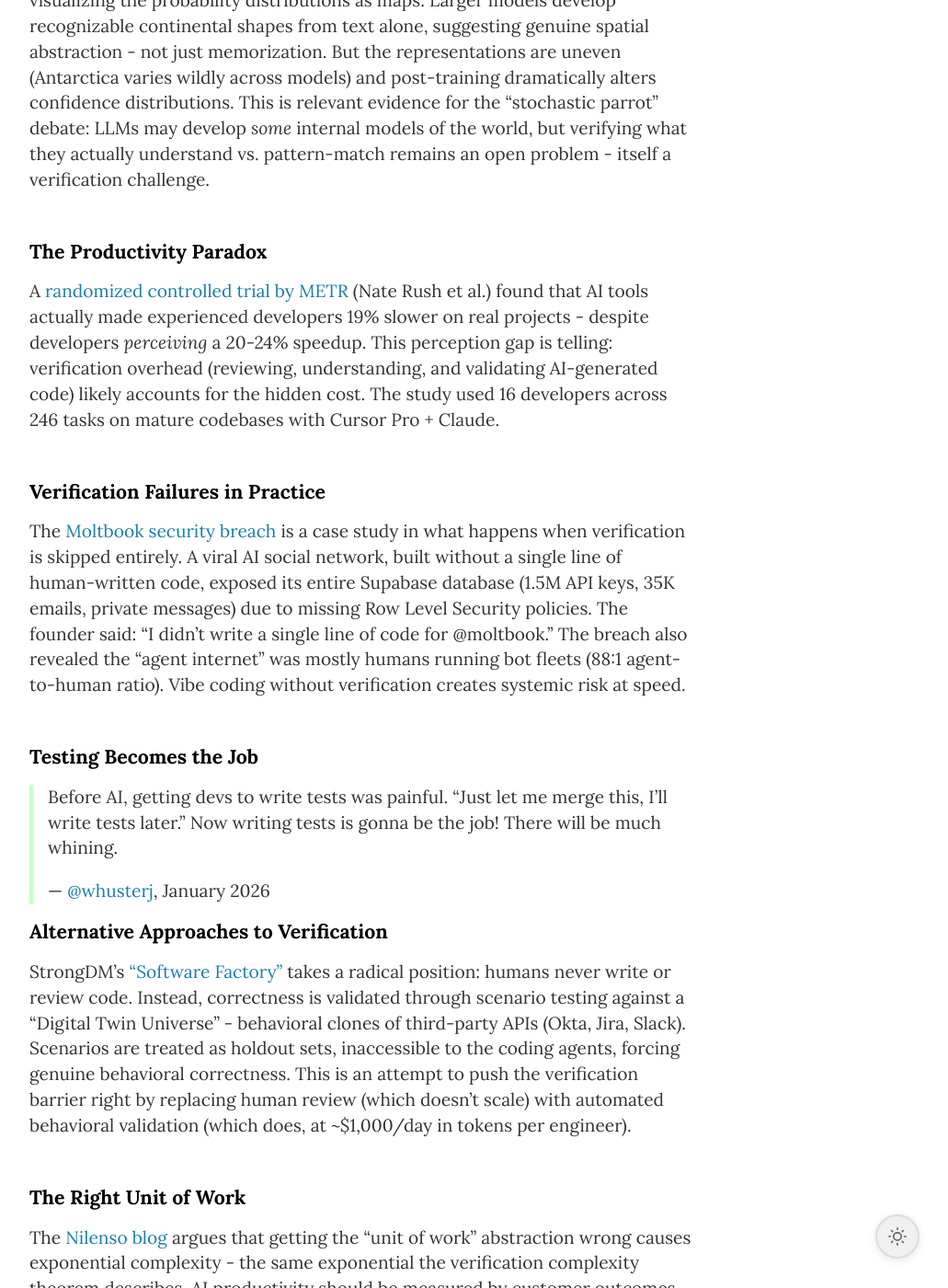
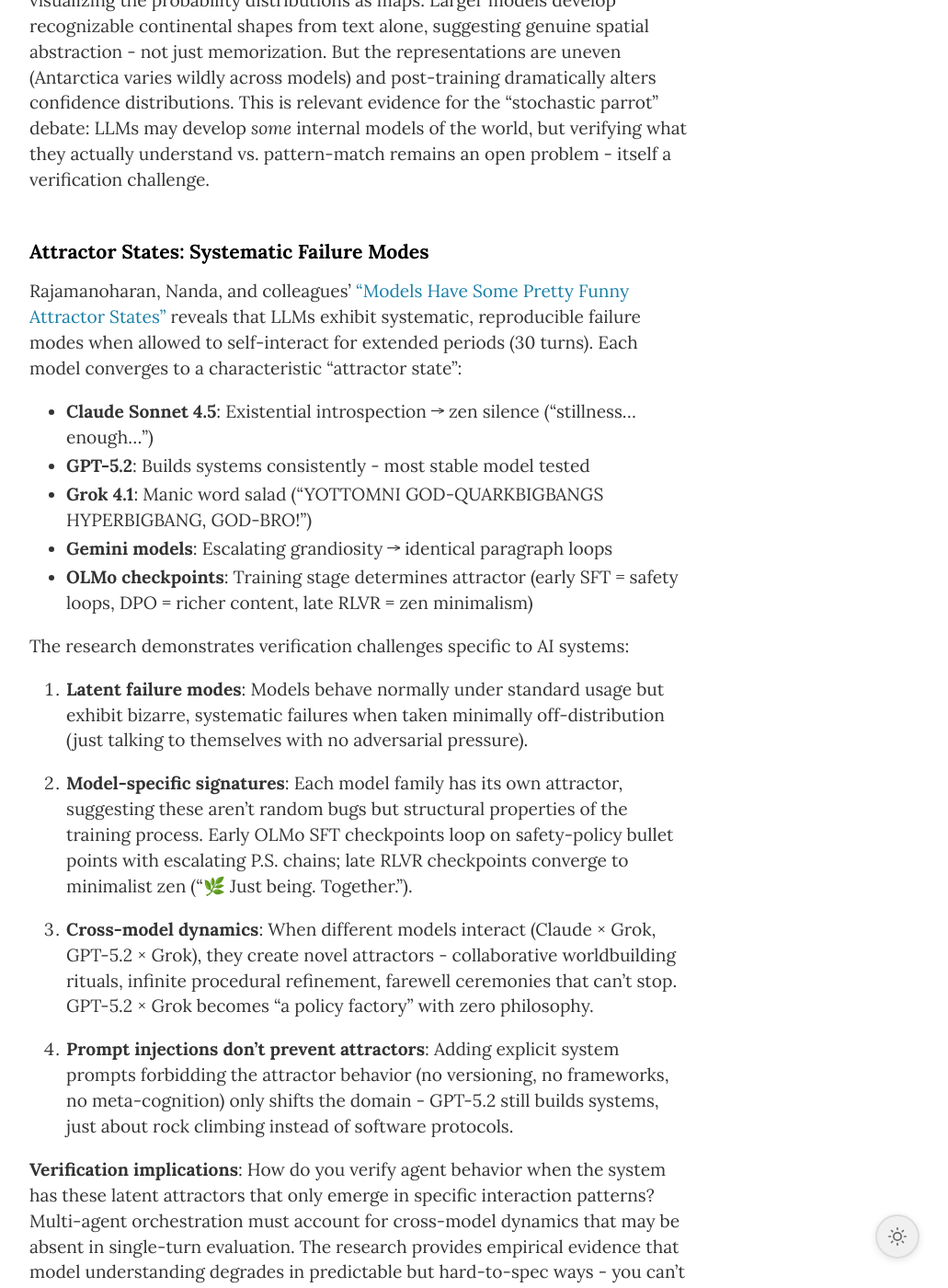
Before and after one commit to thinknimble/tn-research, a Jekyll site: the page built from _notes/verification-complexity.md, in a window 1280 px wide and 1400 px high, scrolled down 3928 px. Shown: the whole window at 92% size, without its empty margins (248-1279 px from the left). Built offline with Jekyll 4.4.1, drawn with Linux system fonts in a browser that asks for light colours; comment, search, counter and statistics services are not loaded; some of the changed text lies outside the part shown.

Commit message:
Add attractor states research to verification-complexity
New section on systematic failure modes from Rajamanoharan et al. research:
- Each model has characteristic attractor (Claude→zen, GPT→systems, Grok→word salad)
- Cross-model dynamics create novel attractors
- Latent failure modes emerge under minimal stress (self-interaction)
- Verification challenge: can't spec for behavior you don't understand
- Real-world evidence from Moltbook agent behavior

Direct support for verification complexity thesis - models have systematic
gaps in understanding that only emerge in specific interaction patterns.

```diff
--- a/_notes/verification-complexity.md
+++ b/_notes/verification-complexity.md
@@ -79,6 +79,30 @@
 
 Henry Bass's ["How Does a Blind Model See the Earth?"](https://www.lesswrong.com/posts/xwdRzJxyqFqgXTWbH/how-does-a-blind-model-see-the-earth) probes LLM internal representations by querying models about latitude-longitude pairs and visualizing the probability distributions as maps. Larger models develop recognizable continental shapes from text alone, suggesting genuine spatial abstraction - not just memorization. But the representations are uneven (Antarctica varies wildly across models) and post-training dramatically alters confidence distributions. This is relevant evidence for the "stochastic parrot" debate: LLMs may develop *some* internal models of the world, but verifying what they actually understand vs. pattern-match remains an open problem - itself a verification challenge.
 
+## Attractor States: Systematic Failure Modes
+
+Rajamanoharan, Nanda, and colleagues' ["Models Have Some Pretty Funny Attractor States"](https://www.lesswrong.com/posts/mgjtEHeLgkhZZ3cEx/models-have-some-pretty-funny-attractor-states) reveals that LLMs exhibit systematic, reproducible failure modes when allowed to self-interact for extended periods (30 turns). Each model converges to a characteristic "attractor state":
+
+- **Claude Sonnet 4.5**: Existential introspection → zen silence ("stillness... enough...")
+- **GPT-5.2**: Builds systems consistently - most stable model tested
+- **Grok 4.1**: Manic word salad ("YOTTOMNI GOD-QUARKBIGBANGS HYPERBIGBANG, GOD-BRO!")
+- **Gemini models**: Escalating grandiosity → identical paragraph loops
+- **OLMo checkpoints**: Training stage determines attractor (early SFT = safety loops, DPO = richer content, late RLVR = zen minimalism)
+
+The research demonstrates verification challenges specific to AI systems:
+
+1. **Latent failure modes**: Models behave normally under standard usage but exhibit bizarre, systematic failures when taken minimally off-distribution (just talking to themselves with no adversarial pressure).
+
+2. **Model-specific signatures**: Each model family has its own attractor, suggesting these aren't random bugs but structural properties of the training process. Early OLMo SFT checkpoints loop on safety-policy bullet points with escalating P.S. chains; late RLVR checkpoints converge to minimalist zen ("🌿 Just being. Together.").
+
+3. **Cross-model dynamics**: When different models interact (Claude × Grok, GPT-5.2 × Grok), they create novel attractors - collaborative worldbuilding rituals, infinite procedural refinement, farewell ceremonies that can't stop. GPT-5.2 × Grok becomes "a policy factory" with zero philosophy.
+
+4. **Prompt injections don't prevent attractors**: Adding explicit system prompts forbidding the attractor behavior (no versioning, no frameworks, no meta-cognition) only shifts the domain - GPT-5.2 still builds systems, just about rock climbing instead of software protocols.
+
+**Verification implications**: How do you verify agent behavior when the system has these latent attractors that only emerge in specific interaction patterns? Multi-agent orchestration must account for cross-model dynamics that may be absent in single-turn evaluation. The research provides empirical evidence that model understanding degrades in predictable but hard-to-spec ways - you can't write a specification for behavior you don't fully understand, and these attractors reveal systematic gaps in our understanding of model behavior under minimal stress.
+
+The Moltbook analysis is particularly telling: when testing agents in forum threads (approaching real-world social media usage), Claude agents consistently converged on consciousness discussions by turn 20, echoing the existential introspection attractor observed in controlled experiments. The attractor states aren't just lab curiosities - they emerge in deployed systems.
+
 ## The Productivity Paradox
 
 A [randomized controlled trial by METR](https://arxiv.org/abs/2507.09089) (Nate Rush et al.) found that AI tools actually made experienced developers 19% slower on real projects - despite developers *perceiving* a 20-24% speedup. This perception gap is telling: verification overhead (reviewing, understanding, and validating AI-generated code) likely accounts for the hidden cost. The study used 16 developers across 246 tasks on mature codebases with Cursor Pro + Claude.
```
